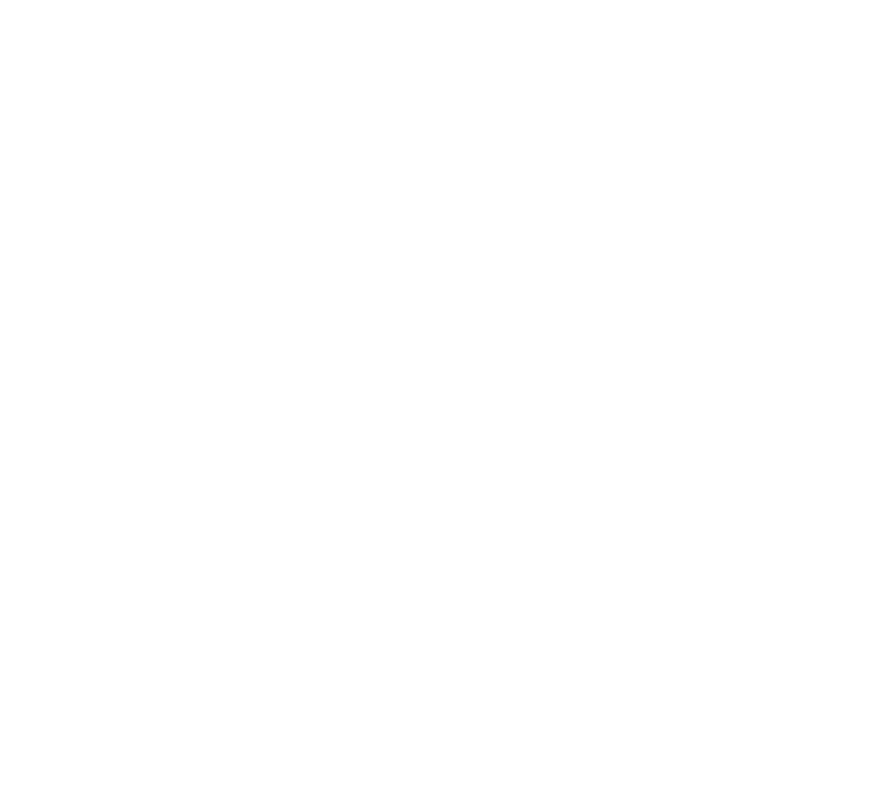
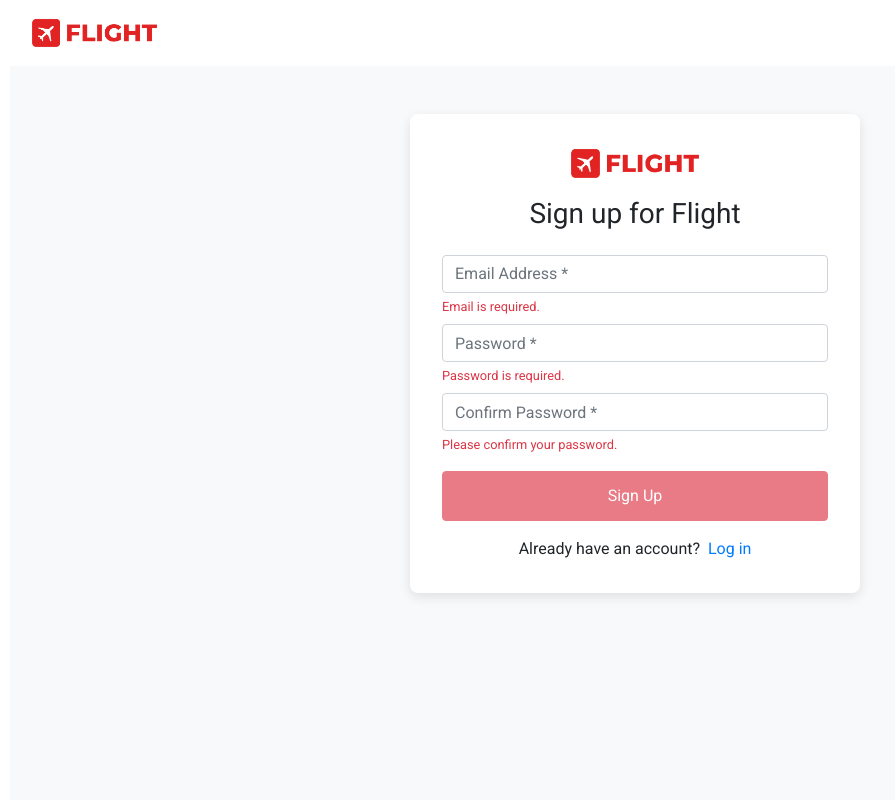
Before and after one commit to radhamadhab23/flights_ui, a React (Vite) app: page /register in a window 1280 px wide. Before the commit this address had no page. Shown: the top 800 px of the page, without its empty margins (5-900 px from the left). Built offline with nearby package versions, Linux system fonts and the light colour scheme.

Commit message:
FEAT:Registration page withe backend connection

```diff
--- a/src/App.jsx
+++ b/src/App.jsx
@@ -1,23 +1,43 @@
 // src/App.jsx
+
 import React from 'react';
 import { Routes, Route } from 'react-router-dom';
 import Layout from './components/Layout';
-import HomePage from './pages/HomePage'; // 1. IMPORT the real HomePage
+import HomePage from './pages/HomePage';
 import SearchPage from './components/SearchPage';
 import ReviewBookingPage from './pages/ReviewBookingPage';
-// You can remove the Placeholder component if you want
-// const Placeholder = ...
+import RegisterPage from './pages/RegisterPage';
+import { Link } from 'react-router-dom';
+
+
+// Placeholder for pages we haven't built yet
+const Placeholder = ({ title }) => (
+    <div style={{ padding: '50px', textAlign: 'center' }}>
+        <h1>{title} Page</h1>
+        <p>This page will be built soon. <Link to="/">Go Home</Link></p>
+    </div>
+);
+
 
 function App() {
   return (
     <Routes>
+      {/* This parent route renders the Layout for all child routes */}
       <Route path="/" element={<Layout />}>
-        {/* 2. REPLACE Placeholder with HomePage */}
+
+        {/* Child Routes - These will be rendered inside the Layout's <Outlet /> */}
         <Route index element={<HomePage />} />
+        <Route path="search" element={<SearchPage />} />
+        <Route path="review-booking" element={<ReviewBookingPage />} />
+        <Route path="register" element={<RegisterPage />} />
 
-        <Route path="search" element={<SearchPage />} />
-        <Route path="/review-booking" element={<ReviewBookingPage />} />
-        {/* ... other routes ... */}
+        {/* Placeholder routes */}
+        <Route path="login" element={<Placeholder title="Login" />} />
+        <Route path="bookings" element={<Placeholder title="My Bookings" />} />
+        <Route path="contact" element={<Placeholder title="Contact Us" />} />
+        <Route path="about" element={<Placeholder title="About Us" />} />
+        <Route path="*" element={<Placeholder title="404 Not Found" />} />
+
       </Route>
     </Routes>
   );
--- a/src/components/Header.jsx
+++ b/src/components/Header.jsx
@@ -1,5 +1,3 @@
-// src/components/Header.jsx
-
 import React from 'react';
 import { Link, NavLink } from 'react-router-dom';
 import styles from './Header.module.css'; // Import the module
@@ -28,8 +26,13 @@
                         } to="/bookings">My Bookings</NavLink>
                     </li>
                 </ul>
-                {/* ... rest of the component ... */}
                 <ul className="navbar-nav">
+                    {/* --- ADDED SIGN UP LINK --- */}
+                    <li className="nav-item" style={{ marginRight: '10px' }}>
+                        <Link to="/register" className="btn btn-light">
+                            Sign Up
+                        </Link>
+                    </li>
                     <li className="nav-item">
                         <Link to="/login">
                             <button className="btn btn-outline-danger" style={{ borderRadius: '25rem' }}>
--- a/src/pages/HomePage.jsx
+++ b/src/pages/HomePage.jsx
@@ -7,16 +7,16 @@
 const HomePage = () => {
     return (
         <>
-            <section className={styles.firstSection}>
-                <div className={styles.bannerDiv}>
+            {/* This section is now a single column for centered content */}
+            <section className={styles.heroSection}>
+                <div className={styles.bannerContent}>
                     <h1 className={styles.bannerText}>
                         Book Domestic and International Flight Tickets
                     </h1>
                 </div>
-              <div className={styles.formWrapper}>
-                    <FlightSearchForm />
-                </div>
+                <FlightSearchForm />
             </section>
+
             <section className={styles.secondSection}>
                 <PopularDestinations />
             </section>
--- a/src/pages/HomePage.module.css
+++ b/src/pages/HomePage.module.css
@@ -1,34 +1,32 @@
 /* src/pages/HomePage.module.css */
-.firstSection {
+.heroSection {
     display: flex;
+    flex-direction: column; /* Stack children vertically */
+    justify-content: center; /* Center vertically */
+    align-items: center; /* Center horizontally */
     background-size: cover;
     background-position: center center;
-    background-repeat: no-repeat;
-    background-image: linear-gradient(rgba(0,0,0,0.2),rgba(0,0,0,0.2)), url('/img/plane3.12.jpg');
-    min-height: 100vh;
-    padding: 50px;
+    background-image: linear-gradient(rgba(0,0,0,0.3),rgba(0,0,0,0.3)), url('/img/plane3.12.jpg');
+    min-height: 90vh; /* Use 90% of the viewport height */
+    padding: 2rem;
+    text-align: center;
 }
-.bannerDiv {
-    flex: 1;
-    display: flex;
-    flex-direction: column;
-    justify-content: center;
-    padding-right: 30px;
+
+.bannerContent {
+    margin-bottom: 2rem;
 }
+
 .bannerText {
     color: white;
-    font-size: 54px;
+    font-size: 3.5rem; /* Slightly larger font */
     font-family: Georgia, 'Times New Roman', Times, serif;
     font-weight: 700;
+    /* Add a stronger shadow to make text pop */
+    text-shadow: 0 2px 8px rgba(0, 0, 0, 0.5);
 }
+
 .secondSection {
     padding: 50px;
 }
-.formWrapper {
-    display: flex;
-    justify-content: center;
-    width: 100%;
-     /* Adjust this percentage to control form width */
-     height: 50%;
-     background-color:black;
-}
+
+/* We no longer need the old .firstSection, .bannerDiv, or .formWrapper styles */
--- /dev/null
+++ b/src/pages/RegisterPage.jsx
@@ -0,0 +1,168 @@
+import React, { useState, useEffect } from 'react';
+import { Link, useNavigate } from 'react-router-dom';
+import styles from './RegisterPage.module.css';
+
+const RegisterPage = () => {
+    const navigate = useNavigate();
+
+    const [formData, setFormData] = useState({
+        email: '',
+        password: '',
+        confirmation: '',
+    });
+
+    const [errors, setErrors] = useState({});
+    const [isFormValid, setIsFormValid] = useState(false);
+
+    useEffect(() => {
+        const newErrors = {};
+        if (!formData.email) {
+            newErrors.email = 'Email is required.';
+        }
+        if (!formData.password) {
+            newErrors.password = 'Password is required.';
+        }
+        if (!formData.confirmation) {
+            newErrors.confirmation = 'Please confirm your password.';
+        } else if (formData.password !== formData.confirmation) {
+            newErrors.confirmation = 'Passwords do not match.';
+        }
+        setErrors(prev => ({ ...prev, ...newErrors }));
+        setIsFormValid(Object.keys(newErrors).length === 0);
+    }, [formData]);
+
+    const handleChange = (e) => {
+        const { name, value } = e.target;
+        setFormData(prevData => ({ ...prevData, [name]: value }));
+    };
+
+    const mapSequelizeErrors = (errorList) => {
+        return errorList.map(msg => {
+            if (msg.includes("email must be unique")) return "Email already registered.";
+            if (msg.includes("Validation isEmail")) return "Enter a valid email address.";
+            if (msg.includes("Validation len")) return "Password must be at least 3 characters.";
+            return msg;
+        }).join('\n');
+    };
+
+    const handleSubmit = async (e) => {
+        e.preventDefault();
+        setErrors({}); // Clear previous errors
+
+        if (isFormValid) {
+            const SIGNUP_API_URL = 'http://localhost:5000/api/v1/user/signup';
+
+            try {
+                const response = await fetch(SIGNUP_API_URL, {
+                    method: 'POST',
+                    headers: { 'Content-Type': 'application/json' },
+                    body: JSON.stringify({
+                        email: formData.email,
+                        password: formData.password
+                    })
+                });
+
+                const text = await response.text();
+                let result = {};
+
+                if (!response.ok) {
+                    try {
+                        const json = JSON.parse(text);
+                        let errorMessage = '';
+
+                        if (Array.isArray(json.error)) {
+                            errorMessage = mapSequelizeErrors(json.error);
+                        } else if (typeof json.error === 'string') {
+                            errorMessage = json.error;
+                        } else if (json.error?.message) {
+                            errorMessage = json.error.message;
+                        }
+
+                        setErrors(prev => ({ ...prev, server: errorMessage }));
+                        return;
+                    } catch {
+                        setErrors(prev => ({ ...prev, server: `Server responded with status: ${response.status}` }));
+                        return;
+                    }
+                }
+
+                if (text) {
+                    result = JSON.parse(text);
+                }
+
+                console.log('Signup successful:', result);
+                alert('Signup successful! Please log in.');
+                navigate('/login');
+
+            } catch (error) {
+                setErrors(prev => ({ ...prev, server: error.message }));
+                console.error("Signup error:", error);
+            }
+        }
+    };
+
+    return (
+        <div className={styles.container}>
+            <div className={styles.userBox}>
+                <div className="text-center">
+                    <img src="/img/icon_logo.png" height="35em" alt="Flight Logo" />
+                    <h3>Sign up for Flight</h3>
+                </div>
+
+                <form onSubmit={handleSubmit} className={styles.form}>
+                    <div className="form-group mb-2">
+                        <input
+                            className="form-control"
+                            type="email"
+                            name="email"
+                            placeholder="Email Address *"
+                            value={formData.email}
+                            onChange={handleChange}
+                        />
+                        {errors.email && <small className="form-text text-danger">{errors.email}</small>}
+                    </div>
+                    <div className="form-group mb-2">
+                        <input
+                            className="form-control"
+                            type="password"
+                            name="password"
+                            placeholder="Password *"
+                            value={formData.password}
+                            onChange={handleChange}
+                        />
+                        {errors.password && <small className="form-text text-danger">{errors.password}</small>}
+                    </div>
+                    <div className="form-group mb-3">
+                        <input
+                            className="form-control"
+                            type="password"
+                            name="confirmation"
+                            placeholder="Confirm Password *"
+                            value={formData.confirmation}
+                            onChange={handleChange}
+                        />
+                        {errors.confirmation && <small className="form-text text-danger">{errors.confirmation}</small>}
+                    </div>
+
+                    {errors.server && (
+                        <div className="alert alert-danger">
+                            {errors.server.split('\n').map((line, idx) => (
+                                <div key={idx}>{line}</div>
+                            ))}
+                        </div>
+                    )}
+
+                    <div className="text-center mt-3">
+                        <input className="btn btn-danger" type="submit" value="Sign Up" disabled={!isFormValid} />
+                    </div>
+                </form>
+
+                <div className="text-center mt-3">
+                    Already have an account?&nbsp;&nbsp;<Link to="/login">Log in</Link>
+                </div>
+            </div>
+        </div>
+    );
+};
+
+export default RegisterPage;
--- /dev/null
+++ b/src/pages/RegisterPage.module.css
@@ -0,0 +1,31 @@
+/* src/pages/RegisterPage.module.css */
+.container {
+    display: flex;
+    justify-content: center;
+    padding-top: 6vh;
+    background-color: #f8f9fa;
+    min-height: 100vh;
+}
+.userBox {
+    width: 100%;
+    max-width: 450px;
+    background-color: #fff;
+    padding: 2rem;
+    border-radius: 8px;
+    box-shadow: 0 4px 12px rgba(0,0,0,0.1);
+    height: fit-content;
+}
+.userBox img {
+    margin-bottom: 1rem;
+}
+.userBox h3 {
+    margin-bottom: 1.5rem;
+}
+.form .form-group, .form .form-row {
+    margin-bottom: 1rem;
+}
+.form input[type="submit"] {
+    width: 100%;
+    padding: 0.75rem;
+    font-size: 1rem;
+}
```
